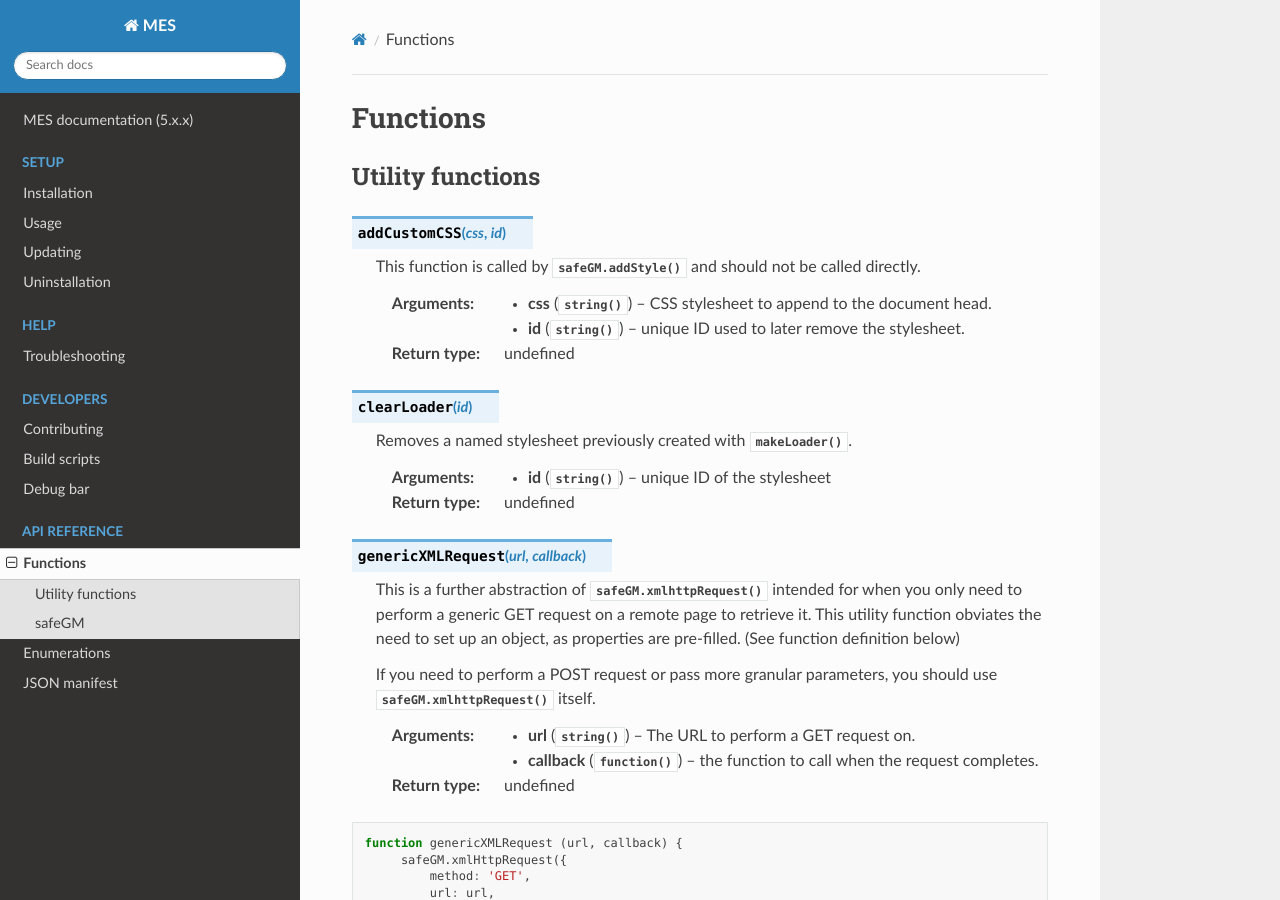
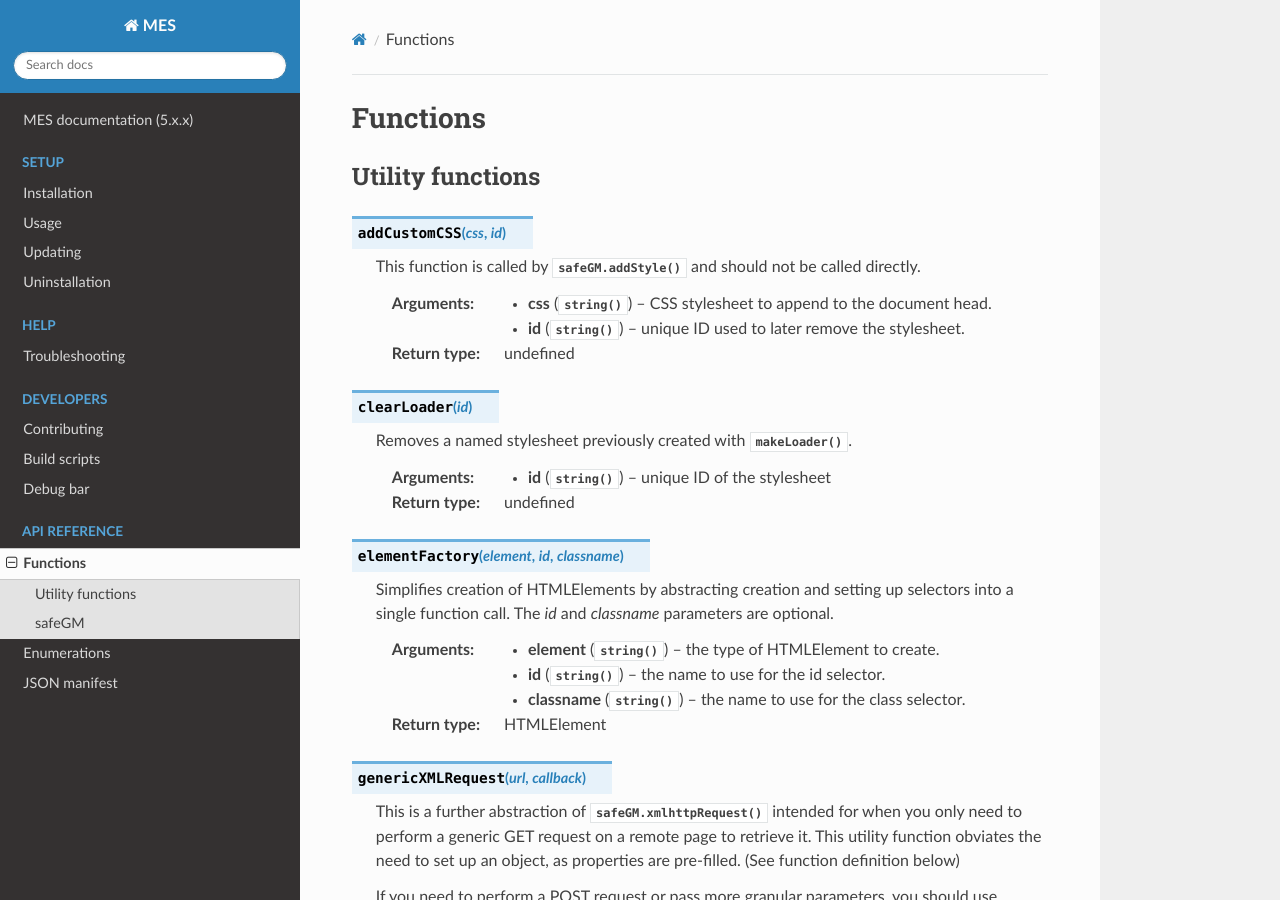
Before and after one commit to aclist/kbin-kes, a Sphinx documentation site: the page built from docs/source/funcs.rst, in a window 1280 px wide and 900 px high. Built offline with Sphinx 7.4.7 and the Read the Docs theme 3.1.0, drawn with Linux system fonts in a browser that asks for light colours.

Commit message:
feat: add elementFactory()

```diff
--- a/docs/source/funcs.rst
+++ b/docs/source/funcs.rst
@@ -18,6 +18,16 @@ Utility functions
 
    :param string id: unique ID of the stylesheet
    :rtype: undefined
+
+.. js:function:: elementFactory(element, id, classname)
+
+   Simplifies creation of HTMLElements by abstracting creation and setting up selectors
+   into a single function call. The `id` and `classname` parameters are optional.
+
+   :param string element: the type of HTMLElement to create.
+   :param string id: the name to use for the id selector.
+   :param string classname: the name to use for the class selector.
+   :rtype: HTMLElement
 
 .. js:function:: genericXMLRequest(url, callback)
 
```
Also changed, not shown: 1 other file.
